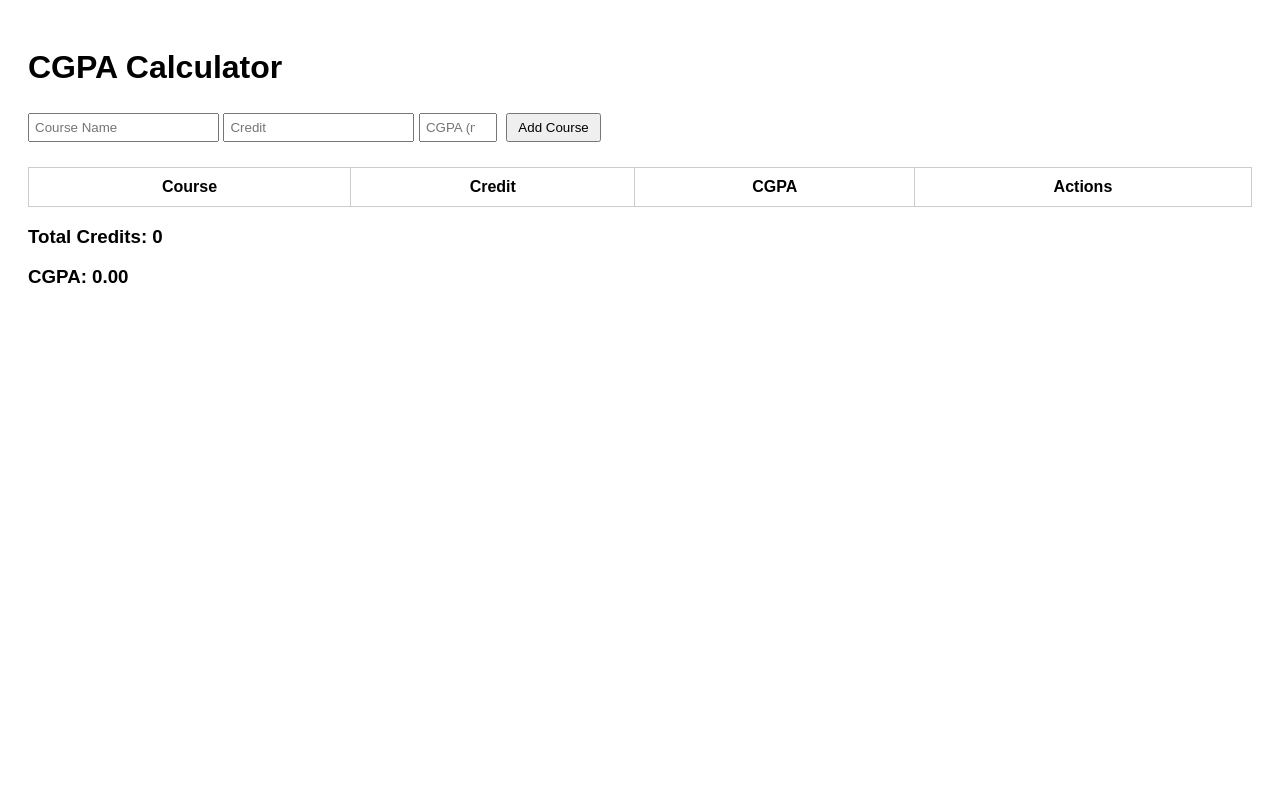
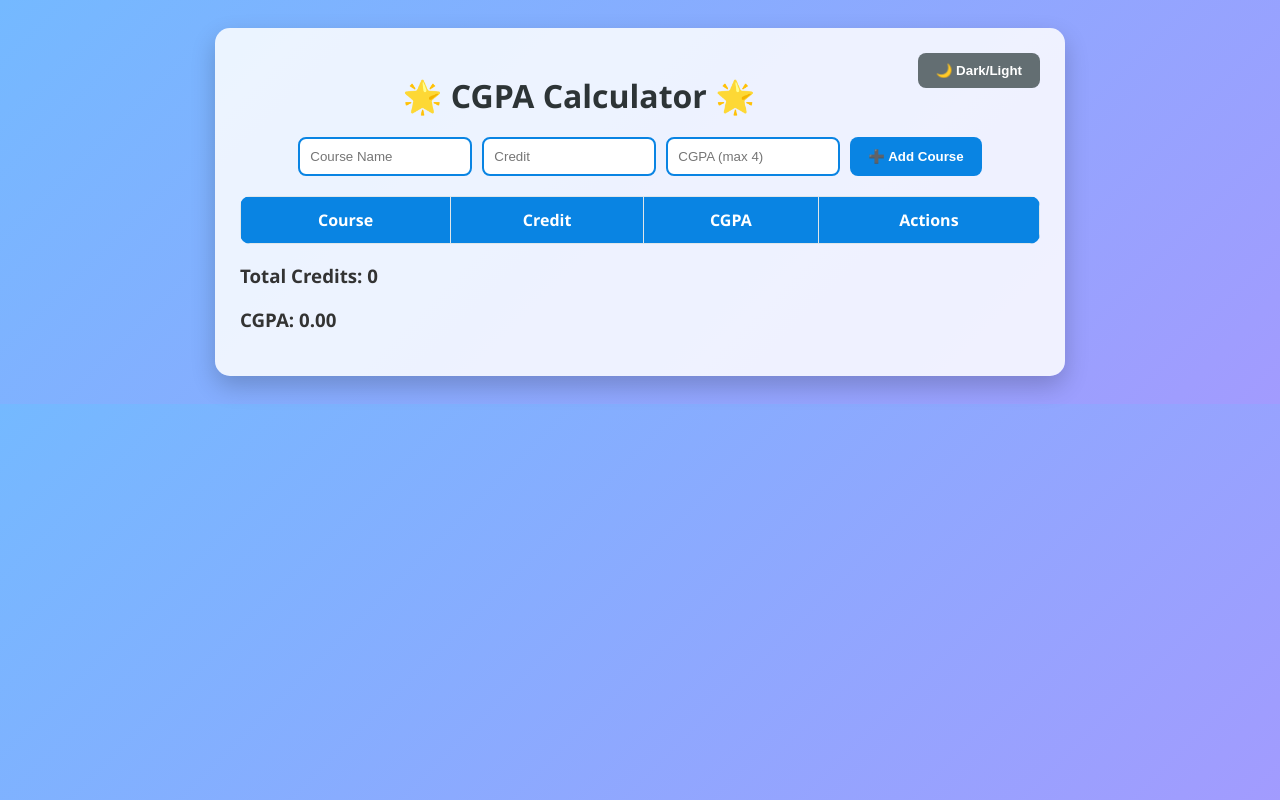
Before and after one commit to TALIM-HOSSAIN-SADI/cgpa-Calculator, a plain HTML site: page index.html in a window 1280 px wide. Drawn offline with Linux system fonts and the light colour scheme.

Commit message:
cgpa calculator.html

```diff
--- a/index.html
+++ b/index.html
@@ -5,22 +5,133 @@
 <meta name="viewport" content="width=device-width, initial-scale=1.0">
 <title>CGPA Calculator</title>
 <style>
-  body { font-family: Arial, sans-serif; padding: 20px; }
-  table { border-collapse: collapse; width: 100%; margin-top: 20px; }
-  th, td { border: 1px solid #ccc; padding: 10px; text-align: center; }
-  input { padding: 5px; margin: 5px 0; }
-  button { padding: 5px 10px; margin: 5px; }
+  /* ======= Base Styling ======= */
+  body {
+    font-family: 'Segoe UI', Tahoma, sans-serif;
+    padding: 20px;
+    background: linear-gradient(135deg, #74b9ff, #a29bfe);
+    color: #333;
+    transition: background 0.5s, color 0.5s;
+  }
+  .container {
+    max-width: 800px;
+    margin: auto;
+    background: #ffffffd9;
+    padding: 25px;
+    border-radius: 15px;
+    box-shadow: 0 10px 25px rgba(0,0,0,0.2);
+    transition: background 0.5s;
+  }
+  h1 {
+    text-align: center;
+    margin-bottom: 20px;
+    color: #2d3436;
+  }
+
+  /* ======= Input Section ======= */
+  .input-group {
+    display: flex;
+    flex-wrap: wrap;
+    gap: 10px;
+    justify-content: center;
+    margin-bottom: 20px;
+  }
+  input {
+    padding: 10px;
+    width: 150px;
+    border: 2px solid #0984e3;
+    border-radius: 8px;
+    outline: none;
+    transition: 0.3s;
+  }
+  input:focus {
+    border-color: #6c5ce7;
+    box-shadow: 0 0 8px #6c5ce7;
+  }
+
+  /* ======= Buttons ======= */
+  button {
+    padding: 10px 18px;
+    border: none;
+    border-radius: 8px;
+    background: #0984e3;
+    color: white;
+    cursor: pointer;
+    font-weight: bold;
+    transition: 0.3s;
+  }
+  button:hover {
+    background: #6c5ce7;
+    transform: translateY(-2px);
+  }
+  .toggle-mode {
+    float: right;
+    margin-bottom: 10px;
+    background: #636e72;
+  }
+
+  /* ======= Table ======= */
+  table {
+    border-collapse: collapse;
+    width: 100%;
+    margin-top: 20px;
+    border-radius: 10px;
+    overflow: hidden;
+  }
+  th, td {
+    border: 1px solid #dfe6e9;
+    padding: 12px;
+    text-align: center;
+    transition: background 0.3s;
+  }
+  th {
+    background: #0984e3;
+    color: white;
+  }
+  tr:nth-child(even) {
+    background: #f1f2f6;
+  }
+  tr.highlight {
+    animation: flash 1s ease-in-out;
+  }
+
+  @keyframes flash {
+    0% {background-color: #55efc4;}
+    100% {background-color: inherit;}
+  }
+
+  /* ======= Dark Mode ======= */
+  body.dark {
+    background: linear-gradient(135deg, #2d3436, #000000);
+    color: #dfe6e9;
+  }
+  body.dark .container {
+    background: #2d3436;
+  }
+  body.dark th {
+    background: #6c5ce7;
+  }
+  body.dark input {
+    background: #636e72;
+    color: #fff;
+    border-color: #6c5ce7;
+  }
+  body.dark table tr:nth-child(even) {
+    background: #3d3d3d;
+  }
 </style>
 </head>
 <body>
 
-<h1>CGPA Calculator</h1>
+<div class="container">
+  <button class="toggle-mode" onclick="toggleMode()">🌙 Dark/Light</button>
+  <h1>🌟 CGPA Calculator 🌟</h1>
 
-<div>
+  <div class="input-group">
     <input type="text" id="courseName" placeholder="Course Name">
     <input type="number" id="courseCredit" placeholder="Credit" min="0">
     <input type="number" id="courseCGPA" placeholder="CGPA (max 4)" min="0" max="4" step="0.01">
-  <button onclick="addCourse()">Add Course</button>
+    <button onclick="addCourse()">➕ Add Course</button>
   </div>
 
   <table id="courseTable">
@@ -37,6 +148,7 @@
 
   <h3>Total Credits: <span id="totalCredits">0</span></h3>
   <h3>CGPA: <span id="cgpa">0.00</span></h3>
+</div>
 
 <script>
 let courses = [];
@@ -56,8 +168,8 @@ function updateTable() {
       <td>${course.credit}</td>
       <td>${course.cgpa.toFixed(2)}</td>
       <td>
-        <button onclick="editCourse(${index})">Edit</button>
-        <button onclick="removeCourse(${index})">Remove</button>
+        <button onclick="editCourse(${index})">✏️ Edit</button>
+        <button onclick="removeCourse(${index})">🗑️ Remove</button>
       </td>
     `;
     tbody.appendChild(row);
@@ -74,7 +186,7 @@ function addCourse() {
   const cgpa = parseFloat(document.getElementById("courseCGPA").value);
 
   if (!name || isNaN(credit) || isNaN(cgpa) || cgpa > 4) {
-    alert("Please enter valid course details (CGPA max 4).");
+    alert("⚠️ Please enter valid course details (CGPA max 4).");
     return;
   }
 
@@ -83,6 +195,13 @@ function addCourse() {
   document.getElementById("courseCredit").value = "";
   document.getElementById("courseCGPA").value = "";
   updateTable();
+
+  // Highlight last added row
+  const rows = document.querySelectorAll("#courseTable tbody tr");
+  if (rows.length) {
+    rows[rows.length - 1].classList.add("highlight");
+    setTimeout(() => rows[rows.length - 1].classList.remove("highlight"), 1000);
+  }
 }
 
 function removeCourse(index) {
@@ -100,8 +219,12 @@ function editCourse(index) {
     courses[index] = { name: newName, credit: newCredit, cgpa: newCGPA };
     updateTable();
   } else {
-    alert("Invalid input!");
+    alert("⚠️ Invalid input!");
   }
+}
+
+function toggleMode() {
+  document.body.classList.toggle("dark");
 }
 </script>
 
```
Lines whose indentation alone changed are shown as unchanged.
